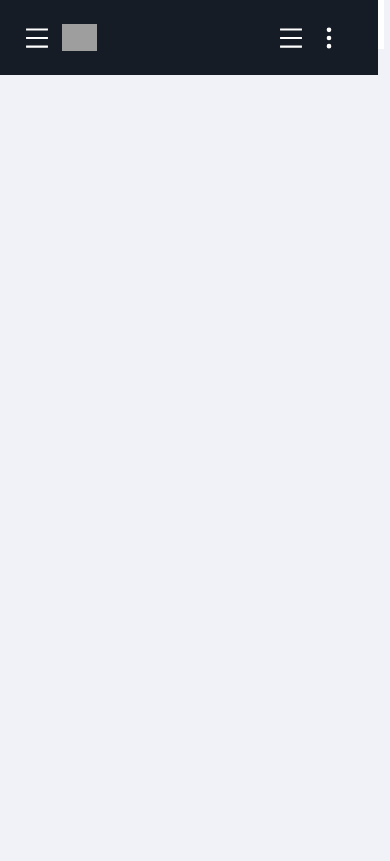
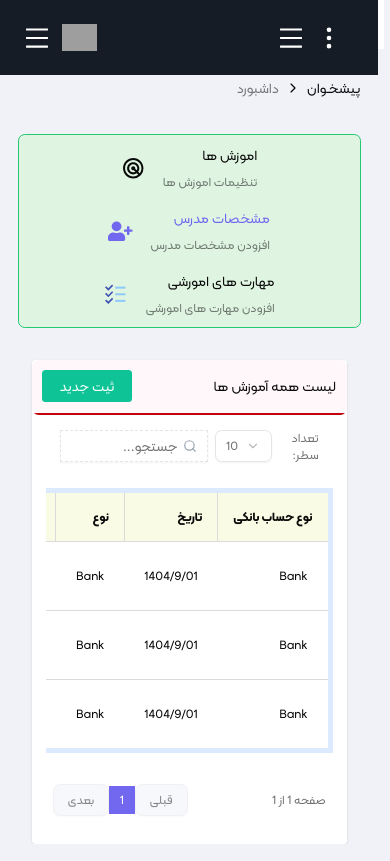
Before and after one commit to NavidVafaeiMajd/dashboard, a React (Vite) app: page /teching/techerinfo in a window 390 px wide. Built offline with nearby package versions, Linux system fonts and the light colour scheme; grey boxes are pictures that could not be loaded.

Commit message:
THIS FIX 1/3 BUG TITLE RENAME

```diff
--- a/src/Layout.tsx
+++ b/src/Layout.tsx
@@ -47,6 +47,7 @@ import LeaveList from "./components/pages/Leave/List/LeaveList";
 import ClientPage from "./components/pages/ClientsList/UserPage/ClientPage";
 import LayoutTeching from "./components/pages/Teachings/layoutTeaching";
 import LearningPage from "./components/pages/Teachings/Learning/mainLearing.js"
+import TecherInfo from "./components/pages/Teachings/TecherInfo/mainTecherInfo.js";
 const Layout = () => {
   const { toggleNavbar, isNavbarOpen } = useNavbar();
 
@@ -144,6 +145,7 @@ const Layout = () => {
 
                 <Route path="teching" element={<LayoutTeching />}>
                   <Route path="learn" element={<LearningPage />}  />
+                  <Route path="techerinfo" element={<TecherInfo />}  />
                 </Route>
 
                 <Route element={<LayoutPerformance />} path="performance">
--- /dev/null
+++ b/src/components/pages/Teachings/TecherInfo/column.tsx
@@ -0,0 +1,66 @@
+
+import { useState } from "react";
+import { Button } from "@/components/ui/button";
+import type { ColumnDef } from "@tanstack/react-table";
+
+export interface BankAccount {
+  id: string;
+  accountType: string;
+  accountDate: string;
+  typemoney: string;
+  count: number;
+}
+
+export const useBankColumns = () => {
+  const [selectedAccount, setSelectedAccount ] = useState<BankAccount | null>(null);
+  const columns: ColumnDef<BankAccount>[] = [
+    {
+      accessorKey: "accountType",
+      header: "نوع حساب بانکی",
+      cell: ({ row }) => <div className="text-right">{row.getValue("accountType")}</div>,
+    },
+    {
+      accessorKey: "accountDate",
+      header: "تاریخ",
+      cell: ({ row }) => <div className="text-center">{row.getValue("accountDate")}</div>,
+    },
+    {
+      accessorKey: "typemoney",
+      header: "نوع ",
+      cell: ({ row }) => (
+        <div className="text-center">{row.getValue("typemoney")} </div>
+      ),
+    },
+    {
+      accessorKey: "count",
+      header: "مقدار",
+      cell: ({ row }) => <div className="text-center">{row.getValue("count")}</div>,
+    },
+    {
+      id: "actions",
+      header: "مرجع",
+      cell: ({ row }) => {
+        const rowData = row.original;
+        return (
+          <div className="flex items-center gap-2">
+            <Button variant="default" size="sm">نمایش</Button>
+          </div>
+        );
+      },
+    },
+  ];
+
+  // خروجی: ستون‌ها + مودال
+  return {
+    columns,
+    modal: selectedAccount && (
+
+        <div className="space-y-2 text-sm leading-relaxed">
+          <p><strong>نوع حساب:</strong> {selectedAccount.accountType}</p>
+          <p><strong>شماره حساب:</strong> {selectedAccount.accountNumber}</p>
+          <p><strong>ما به التفاوت:</strong> {selectedAccount.typemoney.toLocaleString()} ریال</p>
+          <p><strong>شعبه بانک:</strong> {selectedAccount.count}</p>
+        </div>
+    ),
+  };
+};
--- /dev/null
+++ b/src/components/pages/Teachings/TecherInfo/const.tsx
@@ -0,0 +1,25 @@
+import type { BankAccount } from "./columns"; // یا همان فایل columns
+
+export const BANK_ACCOUNTS: BankAccount[] = [
+  {
+    id: "1",
+    accountType: "Bank",
+    accountDate: "1404/9/01",
+    typemoney: "Bank" ,
+    count:786786786 ,
+  },
+  {
+    id: "2",
+    accountType: "Bank",
+    accountDate: "1404/9/01",
+    typemoney: "Bank" ,
+    count:8797687,
+  },
+  {
+    id: "3",
+    accountType: "Bank",
+    accountDate: "1404/9/01" ,
+    typemoney: "Bank",
+    count: 4587989,
+  },
+];
--- /dev/null
+++ b/src/components/pages/Teachings/TecherInfo/mainTecherInfo.tsx
@@ -0,0 +1,152 @@
+import { useBankColumns } from "./column";
+import { DataTable } from "@/components/shared/data-table";
+import { BANK_ACCOUNTS } from "./const";
+import { useState } from "react";
+import { Form } from "@/components/shared/Form";
+import type z from "zod";
+import { validation } from "./validation";
+import { Button } from "@/components/ui/button";
+import { useForm } from "react-hook-form";
+import { zodResolver } from "@hookform/resolvers/zod";
+
+export default function TecherInfo() {
+  const [open, setOpen] = useState(false);
+  const { columns, modal } = useBankColumns();
+
+
+  const form = useForm<z.infer<typeof validation>>({
+    resolver: zodResolver(validation),
+    defaultValues: {
+      techerLearning: "",
+      skillsLearn: "",
+      priceLearning: "",
+      personel: "",
+      statrtEntry: "1",
+      exitEntry: "2",
+      text: "IR",
+    },
+  });
+
+  const onSubmit = (data: z.infer<typeof validation>) => {
+    console.log(data);
+  };
+  return (
+    <div className="flex flex-col  px-4">
+      {/* Top Section */}
+      <div className="flex flex-col lg:flex-row gap-6">
+        {/* Form Section */}
+        {open &&
+          <>
+            <div className="w-full  bg-[#F9F9FB] shadow-2xl rounded-md">
+
+              <div className="flex items-center justify-between p-4 bg-[#FFF7FA] border-b-2 border-red-700">
+                <span>ثبت جدید آموزش</span>
+                <button
+                  onClick={() => setOpen(!open)}
+                  className="w-[90px] h-[32px] rounded text-[#ffff] bg-greenDark"
+                >
+                  {open ? "مخفی" : "ثبت جدید"}
+                </button>
+              </div>
+
+              <div className="p-4">
+                <Form
+                  formProp={form}
+                  accordion
+                  accordionTitle=""
+                  onSubmit={onSubmit}
+                  className="flex flex-col gap-5"
+                >
+                  <div className="flex gap-5">
+                    <Form.Select
+                      label="مشخصات مدرس "
+                      name="infoTecher"
+                      placeholder=" مشخصات مدرس "
+                      required
+                    >
+                      <Form.SelectItem value="1">تست 1</Form.SelectItem>
+                      <Form.SelectItem value="2">تست 2</Form.SelectItem>
+                    </Form.Select>
+
+                    <Form.Select
+                      label="مهارت آموزشی "
+                      name="skillslearn"
+                      placeholder="مهارت آموزشی "
+                      required
+                    >
+                      <Form.SelectItem value="1">fronten 1</Form.SelectItem>
+                      <Form.SelectItem value="2">backend 2</Form.SelectItem>
+                    </Form.Select>
+
+                    <Form.Input
+                      label=" هزینه آموزش"
+                      name="priceLearn"
+                      placeholder=" هزینه آموزش"
+                      required
+                    />
+                  </div>
+                  <div className="flex gap-5">
+
+                    <Form.Select
+                      label="پرسنل"
+                      name="status"
+                      placeholder=" پرسنل"
+                      required
+                    >
+                      <Form.SelectItem value="1">اکبر</Form.SelectItem>
+                      <Form.SelectItem value="2">رضا</Form.SelectItem>
+                    </Form.Select>
+                    <Form.Date
+                      label="تاریخ شروع"
+                      name="entry-time"
+                    />
+                    <Form.Date
+                      label="تاریخ پایان"
+                      name="exit-time"
+                    />
+                  </div>
+                  <div className="flex gap-5">
+                    <Form.RichText
+                      label="شرح"
+                      name="text"
+                      required
+                    />
+
+                  </div>
+
+                  <div className="flex gap-x-2 mt-5">
+                    <Button>دخیره </Button>
+                    <Button>بازنشانی</Button>
+                  </div>
+                </Form>
+              </div>
+
+            </div>
+
+
+          </>
+        }
+      </div>
+
+      {/* DataTable Section */}
+      <div className="bg-white rounded shadow mt-4">
+        <div className="w-[100%]  bg-[#F9F9FB]  rounded-md overflow-hidden">
+          <div className="flex items-center justify-between p-3 w-[100%] bg-[#FFF7FA] border-b-2 border-red-700">
+            <span>لیست همه آموزش   ها</span>
+            <div className="flex flex-wrap gap-4 ">
+              <button onClick={() => setOpen(!open)} className="w-[90px] h-[32px] rounded text-[#ffff]  bg-greenDark">  {open ? "مخفی" : "ثیت جدید"}</button>
+            </div>
+          </div>
+        </div>
+
+
+        <DataTable
+          columns={columns}
+          data={BANK_ACCOUNTS}
+          searchableKeys={["accountNumber", "accountType"]}
+        />
+        {modal}
+      </div>
+    </div>
+  );
+}
--- /dev/null
+++ b/src/components/pages/Teachings/TecherInfo/validation.tsx
@@ -0,0 +1,30 @@
+import { z } from "zod";
+
+export const validation = z.object({
+  techerLearning: z
+    .string()
+    .min(2, "نام باید حداقل 2 کاراکتر باشد")
+    .regex(/^[\u0600-\u06FF\s]+$/, "فقط حروف فارسی مجاز است"),
+
+  skillsLearn: z
+    .string()
+    .min(2, "نام خانوادگی باید حداقل 2 کاراکتر باشد")
+    .regex(/^[\u0600-\u06FF\s]+$/, "فقط حروف فارسی مجاز است"),
+
+  priceLearning: z
+    .string()
+    .email("ایمیل معتبر نیست"),
+
+  personel: z
+    .string()
+    .min(3, "نام کاربری باید حداقل 3 کاراکتر باشد"),
+
+  exitEntry: z.string().nonempty("انتخاب وضعیت الزامی است"),
+
+  statrtEntry: z
+    .string()
+    .regex(/^09\d{9}$/, "شماره موبایل باید با 09 شروع شود و 11 رقم باشد"),
+
+    text : z
+    .string("لطفا این شرح را کامل کنید")
+});
--- a/src/components/pages/Teachings/layoutTeaching.tsx
+++ b/src/components/pages/Teachings/layoutTeaching.tsx
@@ -37,7 +37,7 @@ const LayoutTeching = () => {
                            <>
                               <FaUserPlus className="w-7 h-7" />
                            </>,
-                           "expense-list",
+                           "techerinfo",
                            "مشخصات مدرس",
                            "افزودن مشخصات مدرس",
                         ],
```
